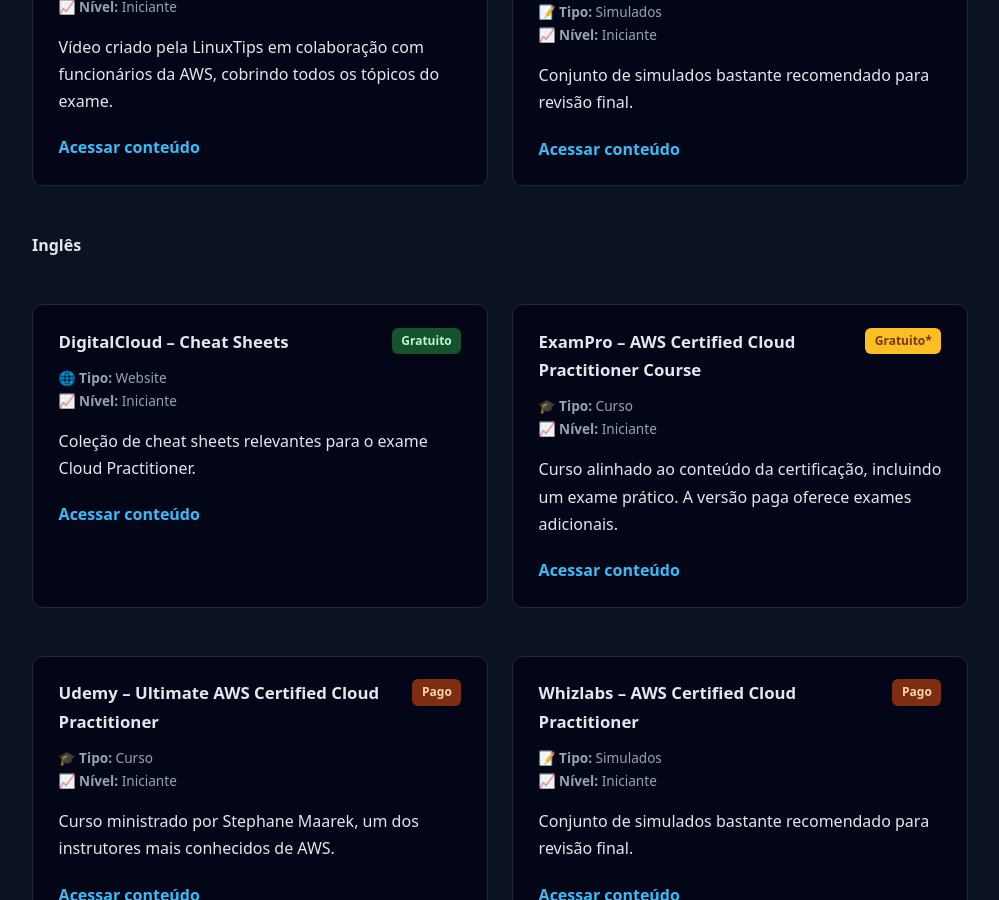
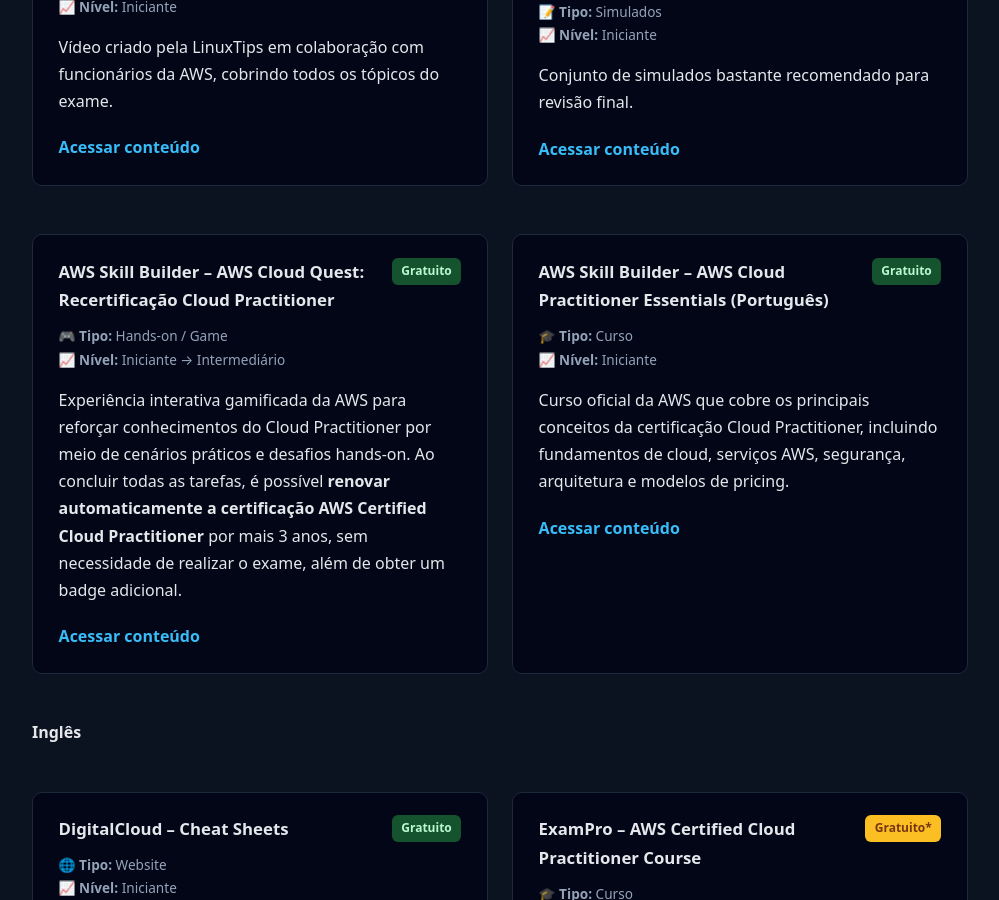
Before and after one commit to bfeliano/devops-journey, a Jekyll site: the page built from aws/index.md, in a window 1280 px wide and 900 px high, scrolled down 1294 px. Shown: the whole window, without its empty margins (140-1139 px from the left). Built offline with Jekyll 4.4.1, drawn with Linux system fonts in a browser that asks for light colours.

Commit message:
add ccp skill builder courses

```diff
--- a/_data/aws/cloud-practitioner.yml
+++ b/_data/aws/cloud-practitioner.yml
@@ -12,6 +12,20 @@ portugues:
     meta: "📝 <strong>Tipo:</strong> Simulados<br>📈 <strong>Nível:</strong> Iniciante"
     description: "Conjunto de simulados bastante recomendado para revisão final."
     url: "https://trk.udemy.com/7XbLmQ"
+
+  - title: "AWS Skill Builder – AWS Cloud Quest: Recertificação Cloud Practitioner"
+    badge_class: free
+    badge_text: Gratuito
+    meta: "🎮 <strong>Tipo:</strong> Hands-on / Game<br>📈 <strong>Nível:</strong> Iniciante → Intermediário"
+    description: "Experiência interativa gamificada da AWS para reforçar conhecimentos do Cloud Practitioner por meio de cenários práticos e desafios hands-on. Ao concluir todas as tarefas, é possível <strong>renovar automaticamente a certificação AWS Certified Cloud Practitioner</strong> por mais 3 anos, sem necessidade de realizar o exame, além de obter um badge adicional."
+    url: "https://skillbuilder.aws/learn/WWVDFJCJVB/aws-cloud-quest-recertificao-cloud-practitioner/9RPHJ39EFM"
+
+  - title: "AWS Skill Builder – AWS Cloud Practitioner Essentials (Português)"
+    badge_class: free
+    badge_text: Gratuito
+    meta: "🎓 <strong>Tipo:</strong> Curso<br>📈 <strong>Nível:</strong> Iniciante"
+    description: "Curso oficial da AWS que cobre os principais conceitos da certificação Cloud Practitioner, incluindo fundamentos de cloud, serviços AWS, segurança, arquitetura e modelos de pricing."
+    url: "https://skillbuilder.aws/learn/94T2BEN85A/aws-cloud-practitioner-essentials-portugus/V1ZR7QAGKS"
 
 ingles:
   - title: "DigitalCloud – Cheat Sheets"
```
